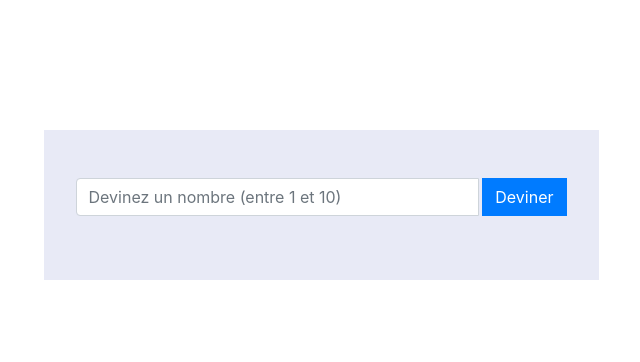
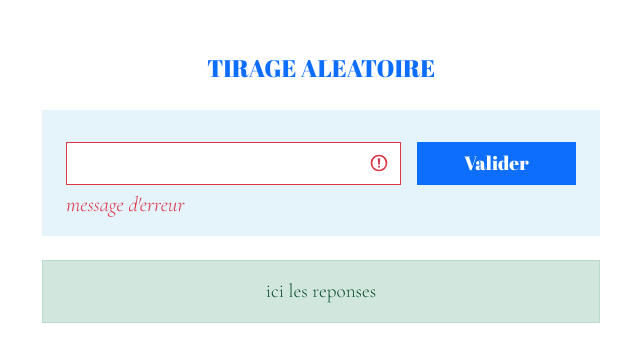
Before and after one commit to j4lformations/javascript, a plain HTML site: page 19-TP-DEVINETTE/index.html in a window 1280 px wide. Shown: the part 110-472 px from the top of the page, without its empty margins (319-959 px from the left). Drawn offline with nearby package versions, Linux system fonts and the light colour scheme.

Commit message:
modification index.html du REP 19

```diff
--- /dev/null
+++ b/19-TP-DEVINETTE/assets/css/main.scss
@@ -0,0 +1,55 @@
+@import url('https://fonts.googleapis.com/css2?family=Abril+Fatface&family=Cormorant+Garamond:ital,wght@0,300;1,300&display=swap');
+
+
+body {
+  //font-family: 'Abril Fatface', cursive;
+  font-family: 'Cormorant Garamond', serif;
+}
+
+.jeux {
+  margin: 10rem auto;
+  width: 50%;
+  @media screen and (max-width: 768px){
+    width: 100%;
+  }
+
+  .titre {
+    font-family: 'Abril Fatface', cursive;
+    text-transform: uppercase;
+    text-align: center;
+    font-size: 1.5rem;
+  }
+
+  form {
+    margin: 1.5rem auto;
+    background-color: rgba(2, 136, 209, .1);
+    width: 100%;
+    padding: 1rem;
+    font-size: 1.5rem;
+
+    .form-control {
+      border-radius: 0;
+      font-size: 1.2rem;
+    }
+
+    .erreur {
+      font-style: italic;
+    }
+
+    .btn {
+      border-radius: 0;
+      font-size: 1.2rem;
+      font-family: 'Abril Fatface', cursive;
+      width: 100%;
+      @media screen and (max-width: 768px) {
+        font-size: .7rem;
+      }
+    }
+  }
+
+  .reponse {
+    text-align: center;
+    border-radius: 0;
+    font-size: 1.2rem;
+  }
+}
--- a/19-TP-DEVINETTE/index.html
+++ b/19-TP-DEVINETTE/index.html
@@ -3,25 +3,28 @@
 <head>
     <meta charset="UTF-8">
     <meta name="viewport" content="width=device-width, initial-scale=1.0">
-    <link rel="stylesheet" href="https://stackpath.bootstrapcdn.com/bootstrap/4.3.1/css/bootstrap.min.css">
+    <link href="https://cdn.jsdelivr.net/npm/bootstrap@5.1.3/dist/css/bootstrap.min.css" rel="stylesheet"/>
     <link rel="stylesheet" href="assets/css/main.css">
     <title>TP DEVINETTE</title>
 </head>
 <body>
 <div class="container">
-    <div class="largeur">
-        <form id="formulaire">
-            <div class="input-group mb-3">
-                <input id="saisie" type="text" class="form-control" placeholder="Devinez un nombre (entre 1 et 10)"/>&nbsp;
-                <div class="input-group-append">
-                    <button class="btn btn-primary" type="submit">Deviner</button>
+    <div class="jeux">
+        <div class="titre text-primary">tirage aleatoire</div>
+        <form id="formJeux" class="row g-3">
+            <div class="col-md-8">
+                <input id="saisie" type="text" class="form-control is-invalid"/>
+                <div id="erreur" class="erreur invalid-feedback">
+                    message d'erreur
                 </div>
-                <div id="erreur" class="invalid-feedback">Un nombre compris entre 1 & 10 est attendu en saisie !!!</div>
             </div>
+
+            <div class="col-4">
+                <button class="btn btn-primary" type="submit">Valider</button>
+            </div>
+
         </form>
-    </div>
-    <div>
-        <p id="instructions"></p>
+        <p id="reponse" class="reponse alert alert-success">ici les reponses</p>
     </div>
 </div>
 
```
Also changed, not shown: 18-DOM-LES-FORMS/assets/css/main.css (added), 19-TP-DEVINETTE/assets/css/main.css, 3 other files.
